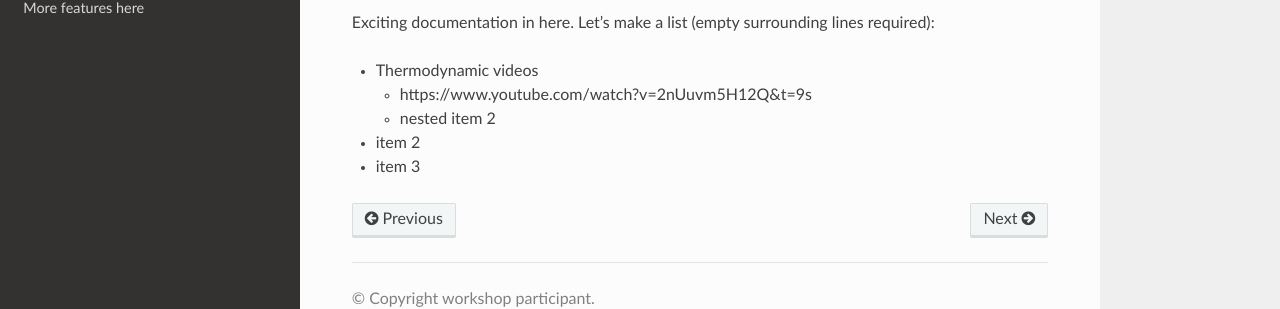
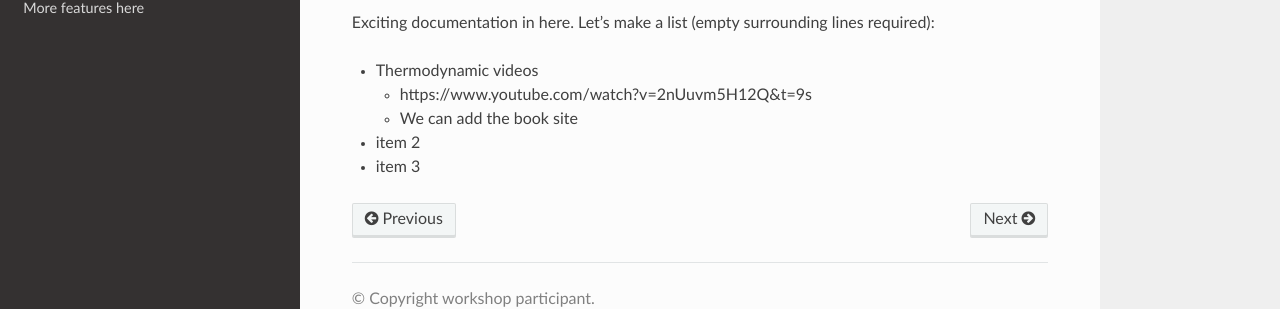
Before and after one commit to B-Badran/documentation-example-2, a Sphinx documentation site: the page built from doc/some-feature.md, in a window 1280 px wide. Shown: the part 205-514 px from the top of the page. Built offline with Sphinx 7.4.7 and the Read the Docs theme 2.0.0, drawn with Linux system fonts in a browser that asks for light colours.

Commit message:
Update some-feature.md

```diff
--- a/doc/some-feature.md
+++ b/doc/some-feature.md
@@ -8,7 +8,7 @@ Let's make a list (empty surrounding lines required):
 - Thermodynamic videos
 
   - https://www.youtube.com/watch?v=2nUuvm5H12Q&t=9s
-  - nested item 2
+  - We can add the book site
 
 - item 2
 - item 3
```
